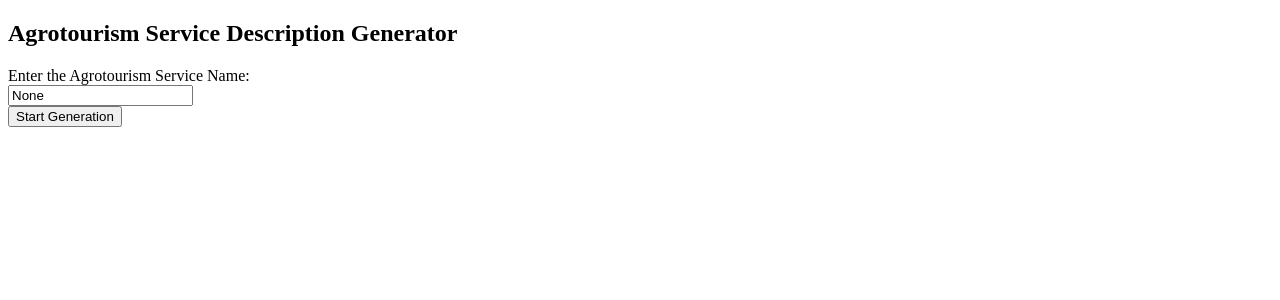
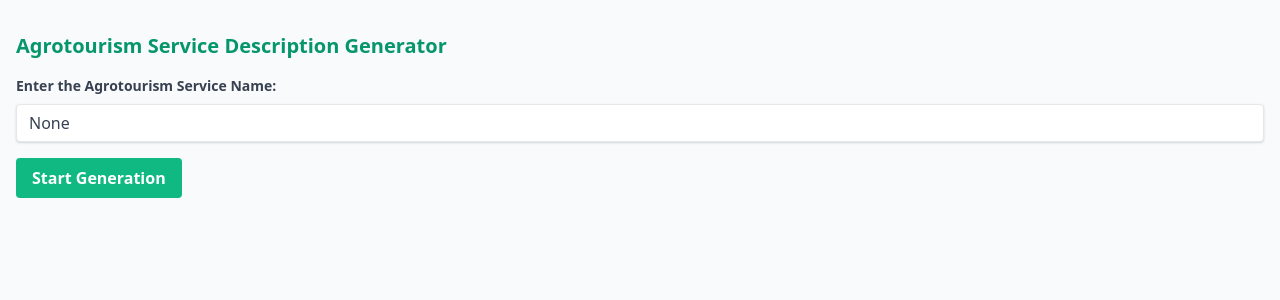
Before and after one commit to ombhojane/ChaloKisaan, a Flask app: page /generate in a window 1280 px wide. Shown: the top 300 px of the page. Run offline with Flask 3, Linux system fonts and the light colour scheme.

Commit message:
improved generate page UI

```diff
--- a/templates/generate.html
+++ b/templates/generate.html
@@ -2,25 +2,39 @@
 <html lang="en">
 <head>
     <meta charset="UTF-8">
+    <meta name="viewport" content="width=device-width, initial-scale=1.0">
     <title>Agrotourism Service Generator</title>
+    <!-- Include Tailwind CSS from CDN -->
+    <link href="https://cdn.jsdelivr.net/npm/tailwindcss@2.2.19/dist/tailwind.min.css" rel="stylesheet">
 </head>
-<body>
-    <h2>Agrotourism Service Description Generator</h2>
-    <form method="post">
-        <label for="service_name">Enter the Agrotourism Service Name:</label><br>
-        <input type="text" id="service_name" name="service_name" required value="{{ service_name }}"><br>
-        <input type="submit" value="Start Generation">
-    </form>
-    {% for section in sections %}
-        <h3>Generated {{ section.name.replace('_', ' ').title() }} for {{ service_name }}:</h3>
-        <p>{{ section.content }}</p>
-        <form method="post">
-            <input type="hidden" name="service_name" value="{{ service_name }}">
-            <input type="hidden" name="section" value="{{ section.name }}">
-            <input type="submit" name="accept" value="Yes, loved it!">
-            <input type="submit" name="regenerate" value="Generate Again">
+<body class="bg-gray-50 text-gray-800">
+    <div class="container mx-auto px-4 py-8">
+        <h2 class="text-xl font-bold text-green-600">Agrotourism Service Description Generator</h2>
+        <form method="post" class="mt-4">
+            <label for="service_name" class="block text-gray-700 text-sm font-bold mb-2">Enter the Agrotourism Service Name:</label>
+            <input type="text" id="service_name" name="service_name" required value="{{ service_name }}" class="shadow appearance-none border rounded py-2 px-3 text-gray-700 leading-tight focus:outline-none focus:shadow-outline w-full">
+            <input type="submit" value="Start Generation" class="mt-4 bg-green-500 hover:bg-green-700 text-white font-bold py-2 px-4 rounded focus:outline-none focus:shadow-outline cursor-pointer">
         </form>
-
-    {% endfor %}
+        {% if sections %}
+            <div class="mt-8">
+                {% for section in sections %}
+                    <div class="mb-8 p-4 shadow-lg rounded-lg bg-white">
+                        <h3 class="font-bold text-green-600">Generated {{ section.name.replace('_', ' ').title() }} for {{ service_name }}:</h3>
+                        <div class="mt-2 text-gray-600">{{ section.content | safe }}</div>
+                    </div>
+                {% endfor %}
+                {% if not is_final_section %}
+                    <form method="post" class="flex justify-between items-center mt-4">
+                        <input type="hidden" name="service_name" value="{{ service_name }}">
+                        <input type="hidden" name="section" value="{{ sections[-1].name }}">
+                        <input type="submit" name="accept" value="Yes, loved it!" class="bg-green-500 hover:bg-green-700 text-white font-bold py-2 px-4 rounded focus:outline-none focus:shadow-outline cursor-pointer">
+                        <input type="submit" name="regenerate" value="Generate Again" class="ml-2 bg-gray-300 hover:bg-gray-400 text-gray-800 font-bold py-2 px-4 rounded focus:outline-none focus:shadow-outline cursor-pointer">
+                    </form>
+                {% else %}
+                    <p class="mt-4 text-green-600">Thank you for using our service!</p>
+                {% endif %}
+            </div>
+        {% endif %}
+    </div>
 </body>
 </html>
```
Also changed, not shown: app.py (+28 -18 lines).
